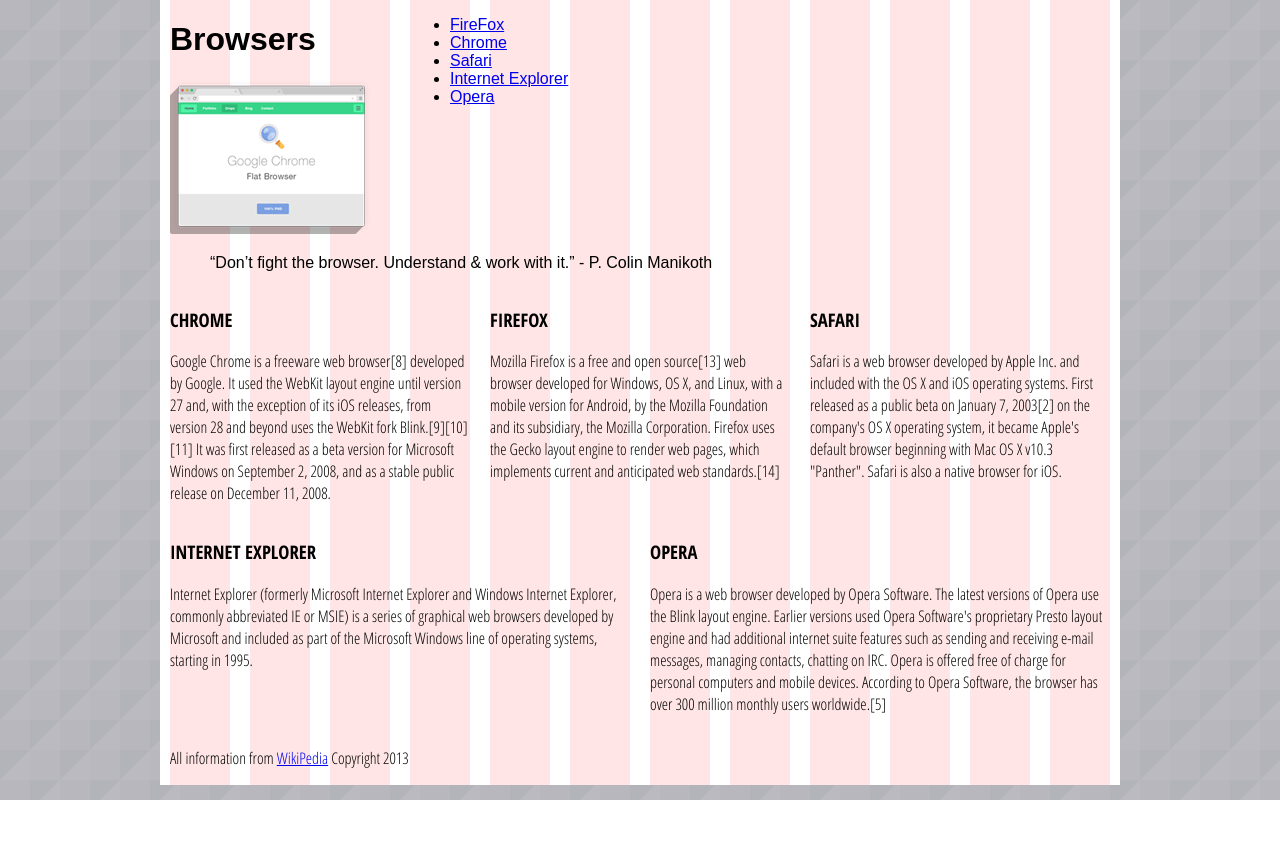
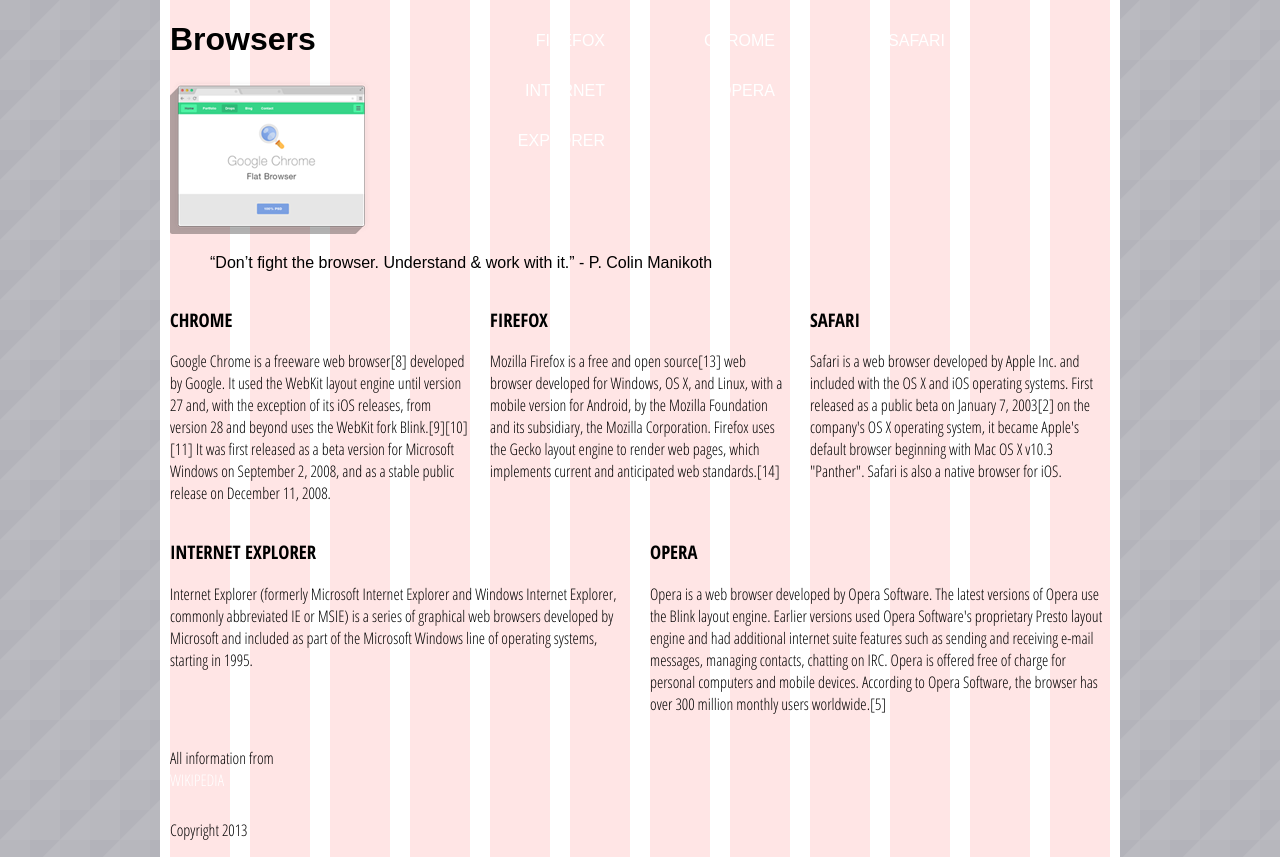
Before and after one commit to jtegtmeier/Midterm-Refresher-B, a plain HTML site: page index.html in a window 1280 px wide. Before the commit the page ends 800 px from the top, so only its background shows below. Drawn offline with Linux system fonts and the light colour scheme.

Commit message:
nav hover

```diff
--- a/css/styles.css
+++ b/css/styles.css
@@ -11,26 +11,6 @@ h3 {
 	text-transform: uppercase;
 }
 
-header {
-
-}
-
-nav {
-
-}
-
-blockquote {
-
-}
-
-footer {
-
-}
-
-section {
-
-}
-
 .container_12 {
 	background: #FFF;
 
@@ -39,3 +19,27 @@ section {
 .showgrid {
 	background: url("../img/12-col-grid.gif") !important;
 }
+
+li {
+  float: left;
+  line-height: 50px;
+  list-style: none;
+  margin: 0 5px;
+  text-align: right;
+
+}
+
+a {
+  height: 50px;
+  width: 150px;
+  padding: 0 10px 0 0;
+  color: #fff;
+  text-transform: uppercase;
+  text-decoration: none;
+  display: block;
+
+}
+
+a:hover {
+  background: blue;
+}
```
